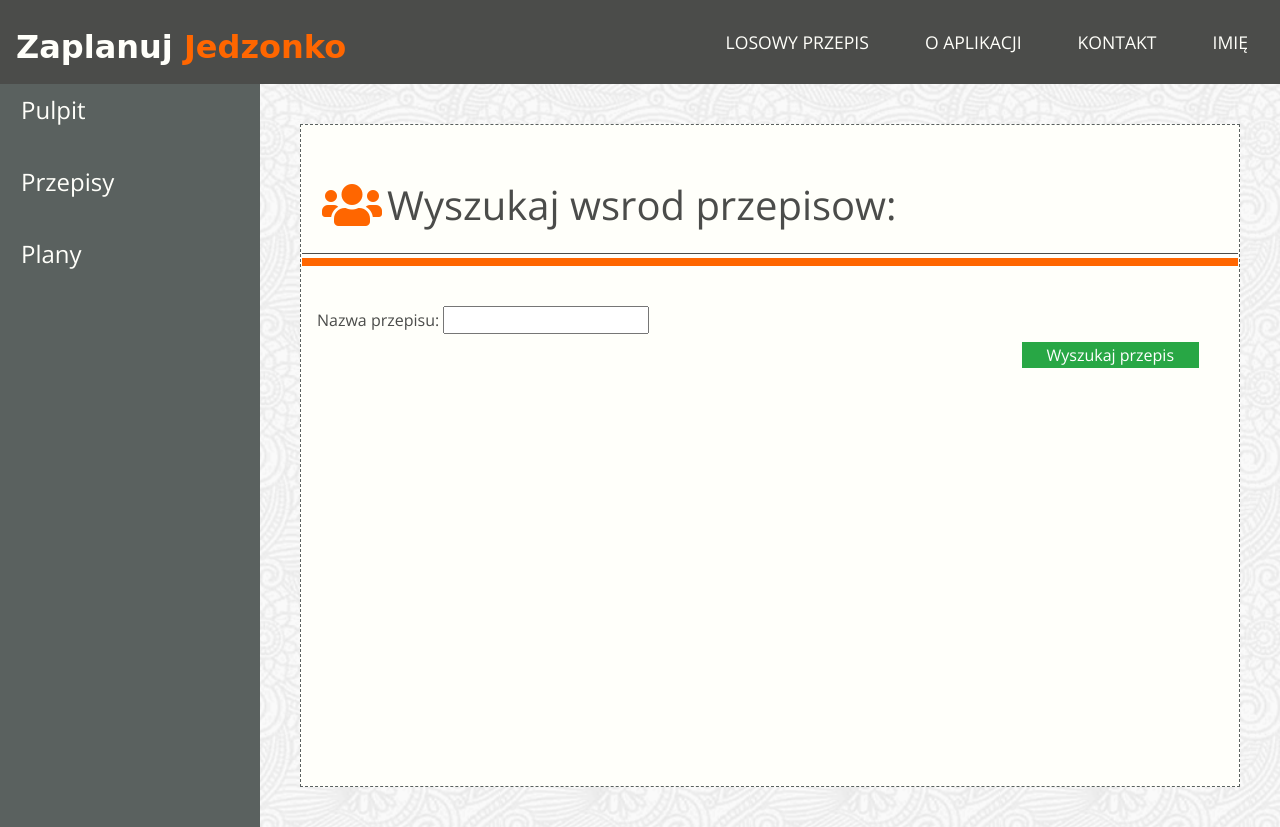
After one commit to zooyl/Jedzonko-ScrumProject, a Django app: template jedzonko/templates/search-recipe.html in a window 1280 px wide. The commit adds this page. Run offline with Django 3.2, Linux system fonts and the light colour scheme; the template is opened without the code that fills it, so the values that code supplies are empty; some libraries are stand-ins or nearby versions; some web fonts are replaced.

Commit message:
Copybeforefix

```diff
--- /dev/null
+++ b/jedzonko/templates/search-recipe.html
@@ -0,0 +1,25 @@
+{% extends "__base__.html" %}
+{% block title %}{% endblock title %}
+{% block content %}
+
+    <div class="dashboard-content border-dashed p-3 m-4 view-height">
+        <form action="/recipe/search" method="POST">
+            {% csrf_token %}
+            <div class="row padding-small">
+                <i class="fas fa-users icon-users"></i>
+                <h1>Wyszukaj wsrod przepisow:</h1>
+                <hr>
+                <div class="orange-line w-100"></div>
+            </div>
+            <label>Nazwa przepisu:
+                <input type="text" name="name">
+            </label>
+            <section class="mr-4 ml-4">
+                <div class="col d-flex justify-content-end mb-4 noPadding">
+                    <input type="submit"
+                           class="btn btn-success rounded-0 pt-0 pb-0 pr-4 pl-4" value="Wyszukaj
+            przepis">
+        </form>
+    </div>
+    </section>
+{% endblock content %}
--- a/scrumlab/urls.py
+++ b/scrumlab/urls.py
@@ -17,7 +17,7 @@ from django.contrib import admin
 from django.urls import path
 from jedzonko.views import IndexView, Form, PlanAdd, RecipesList, recipe_details, Randomize, \
     main, about, contact, Modify, del_recipe, PlanList, PlanDetails, del_plan, plan_details, \
-    EditPlan, details_delete, random_recipe
+    EditPlan, details_delete, random_recipe, SearchRecipe
 
 
 urlpatterns = [
@@ -42,5 +42,6 @@ urlpatterns = [
     path('plan/details/delete/<int:id_schedule>/<int:id_plan>', details_delete),
     path('recipe/modify/<int:id>', Modify.as_view()),
     path('recipe/random', random_recipe),
+    path('recipe/search', SearchRecipe.as_view()),
 
 ]
```
Also changed, not shown: jedzonko/templates/dashboard.html (+6 -6 lines), jedzonko/views.py (+11 -0 lines).
